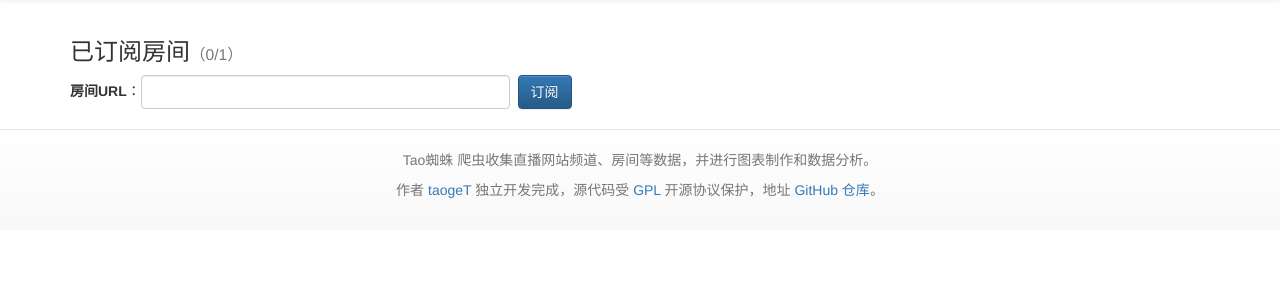
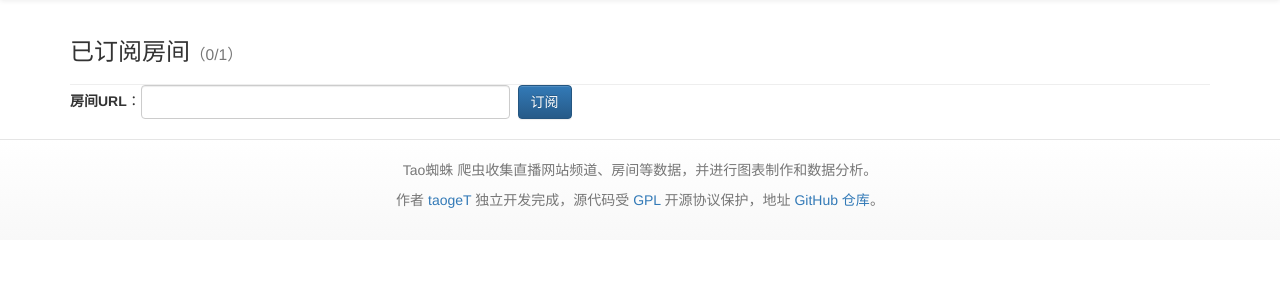
Before and after one commit to taogeT/livetv_mining, a Flask app: page /subscribe/list in a window 1280 px wide. Shown: the part 51-351 px from the top of the page. Run offline with Flask 2, Linux system fonts and the light colour scheme; the visitor is signed in with stand-in values (Sample User, id 1); data comes from the database, SQL or seed files in the repository; data that the repository does not hold is empty; some libraries are stand-ins or nearby versions.

Commit message:
fixed page-header css.

```diff
--- a/app/static/styles.css
+++ b/app/static/styles.css
@@ -10,6 +10,12 @@ body {
     text-align: center;
     border-top: 1px solid #e5e5e5;
     background-image: linear-gradient(to bottom,#fff 0,#f8f8f8 100%);
+}
+
+.page-header {
+  padding-bottom: 9px;
+  margin: 0px 0 0px;
+  border-bottom: 1px solid #eee;
 }
 
 .profile-thumbnail {
--- a/app/subscribe/templates/subscribe/list.html
+++ b/app/subscribe/templates/subscribe/list.html
@@ -3,7 +3,9 @@
 {% block title %}Tao蜘蛛-订阅情况{% endblock %}
 
 {% block page_content %}
-<p><h3>已订阅房间<small>（{{ subscribe_count }}/{{ g.user.subscribe_max }}）</small></h3></p>
+<div class="page-header">
+  <p><h3>已订阅房间<small>（{{ subscribe_count }}/{{ g.user.subscribe_max }}）</small></h3></p>
+</div>
 {% if subscribe_count < 1 %}
 {% import "bootstrap/wtf.html" as wtf %}
   <form action="" method="post" class="form form-inline" role="form">
```
